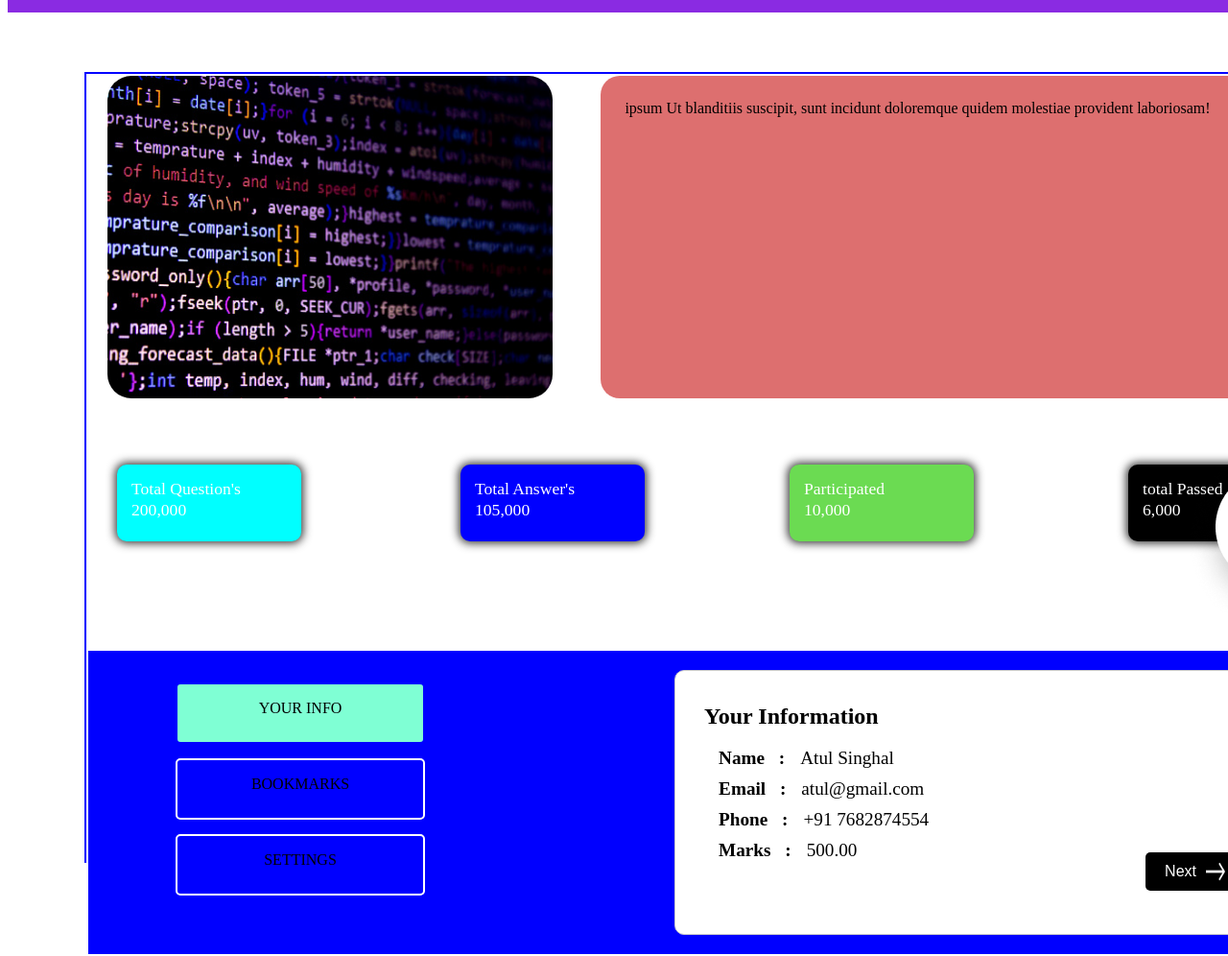
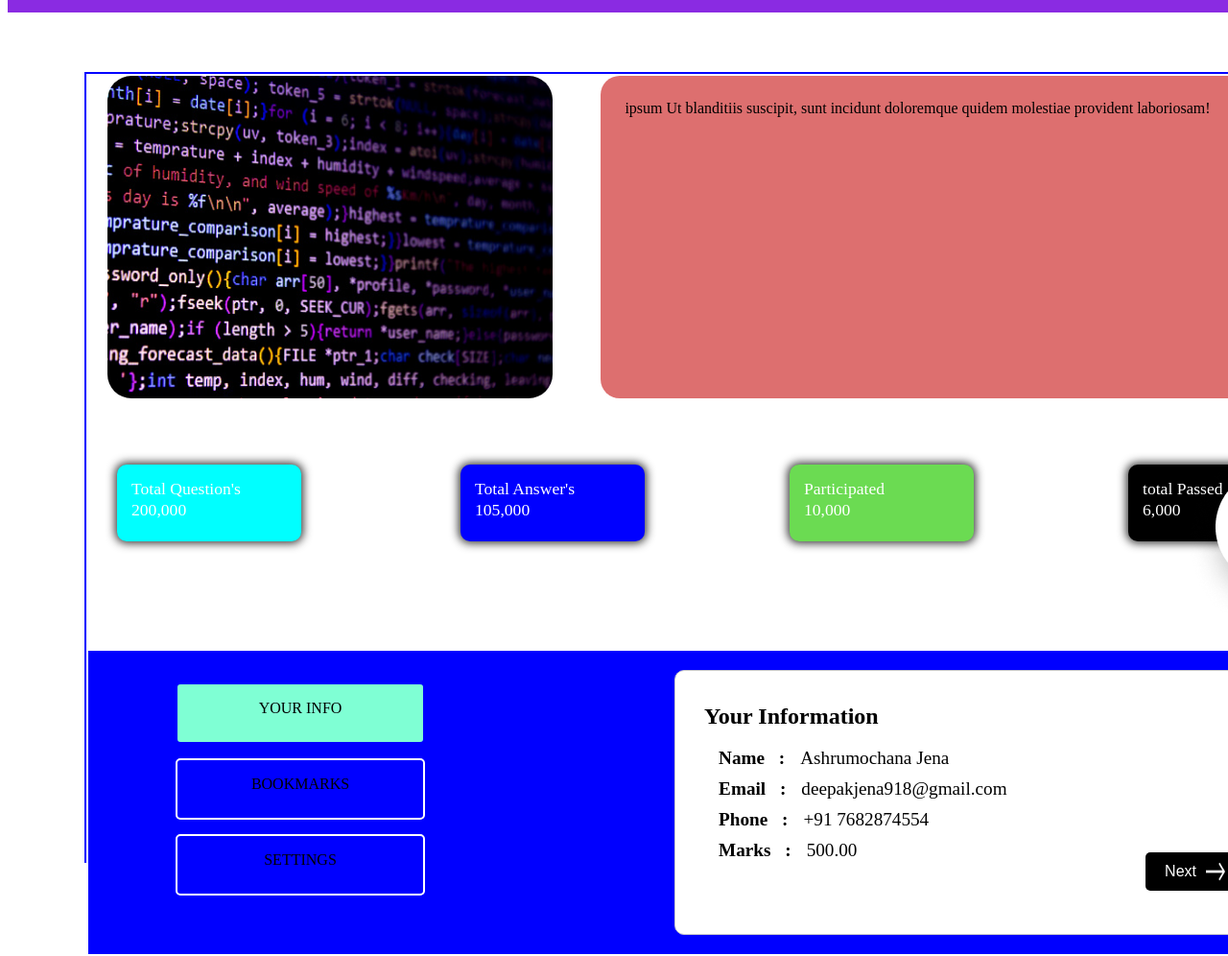
Before and after one commit to Ashru-amj/Micro-Project-2, a plain HTML site: page index.html in a window 1280 px wide. Shown: the part 95-1091 px from the top of the page at 96% size. Drawn offline with Linux system fonts and the light colour scheme.

Commit message:
Update index.html

```diff
--- a/index.html
+++ b/index.html
@@ -64,8 +64,8 @@
             </div>
             <div class="er">
                 <h3 style="font-size: 1.5rem;padding-left: 20px;">Your Information</h3>
-                <p><strong style="padding-right: 1rem;"><span class="name-label">Name</span> :</strong>Atul Singhal</p>
-                <p><strong style="padding-right: 1rem;"><span class="name-label">Email</span> :</strong>atul@gmail.com</p>
+                <p><strong style="padding-right: 1rem;"><span class="name-label">Name</span> :</strong>Ashrumochana Jena</p>
+                <p><strong style="padding-right: 1rem;"><span class="name-label">Email</span> :</strong>deepakjena918@gmail.com</p>
                 <p><strong style="padding-right: 1rem;"><span class="name-label">Phone</span> :</strong>+91 7682874554</p>
                 <p><strong style="padding-right: 1rem;"><span class="name-label">Marks</span> :</strong>500.00</p>
                 <div class="next">
```
